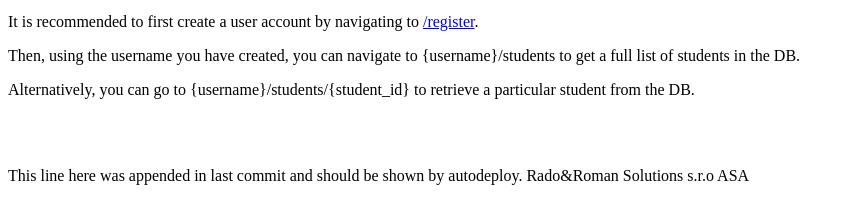
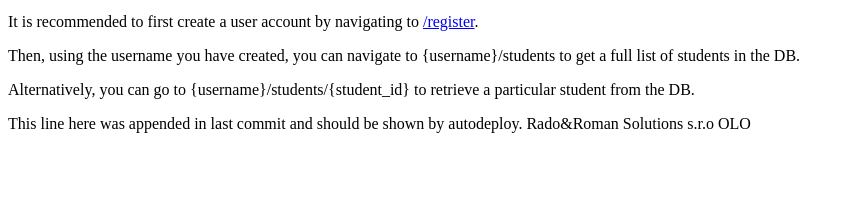
Before and after one commit to Reydifox/blockchain-school-server, a website: page web/public/index.html in a window 1280 px wide. Shown: the part 101-324 px from the top of the page, without its empty margins (0-851 px from the left). Drawn offline with Linux system fonts and the light colour scheme.

Commit message:
fix: node index

```diff
--- a/web/public/index.html
+++ b/web/public/index.html
@@ -11,7 +11,7 @@
     <p>I am a simple showcase of a web interface for Hyperledger Fabric.</p>
     <p>It is recommended to first create a user account by navigating to <a href="/register">/register</a>.</p>
     <p>Then, using the username you have created, you can navigate to {username}/students to get a full list of students in the DB.</p>
-    <p>Alternatively, you can go to {username}/students/{student_id} to retrieve a particular student from the DB.</p> <br><br>
-    <p>This line here was appended in last commit and should be shown by autodeploy. Rado&Roman Solutions s.r.o ASA</p>
+    <p>Alternatively, you can go to {username}/students/{student_id} to retrieve a particular student from the DB.</p>
+    <p>This line here was appended in last commit and should be shown by autodeploy. Rado&Roman Solutions s.r.o OLO</p>
 </body>
 </html>
```
